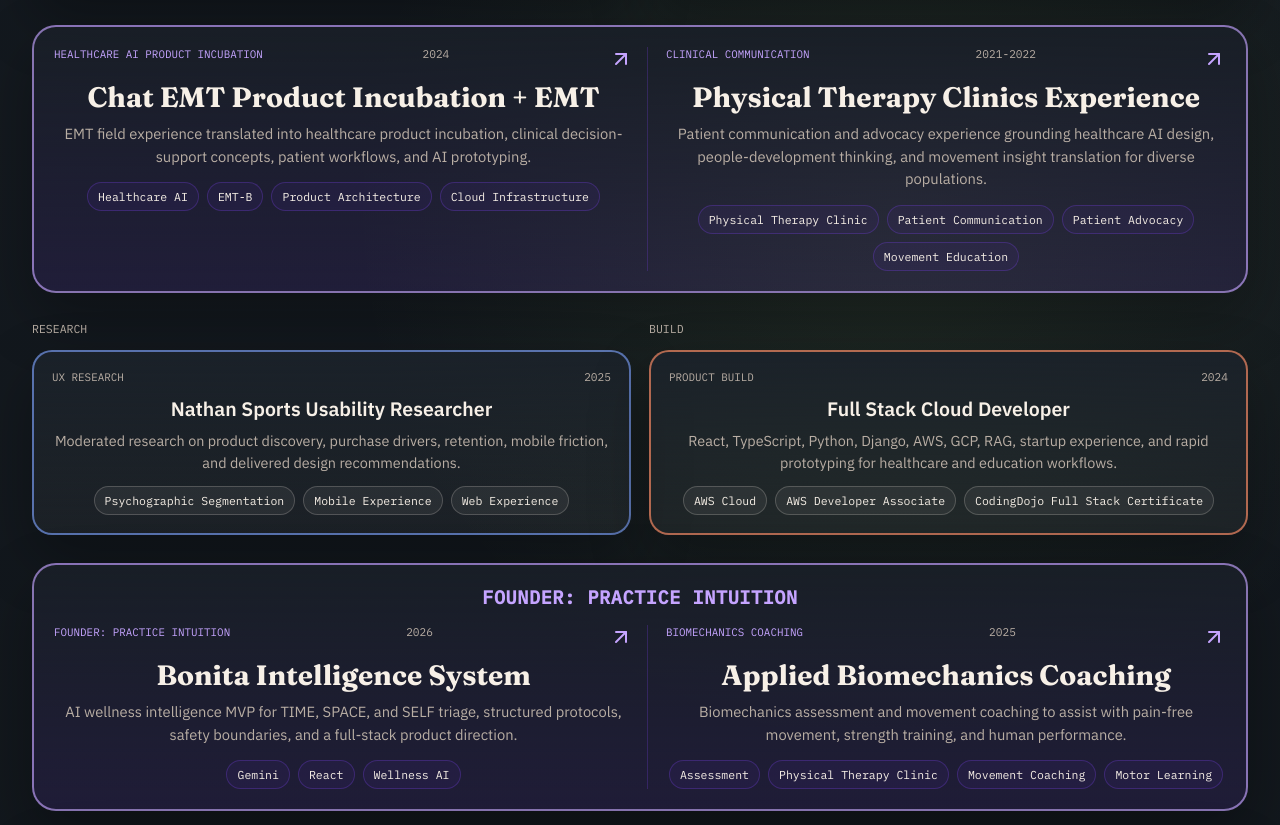
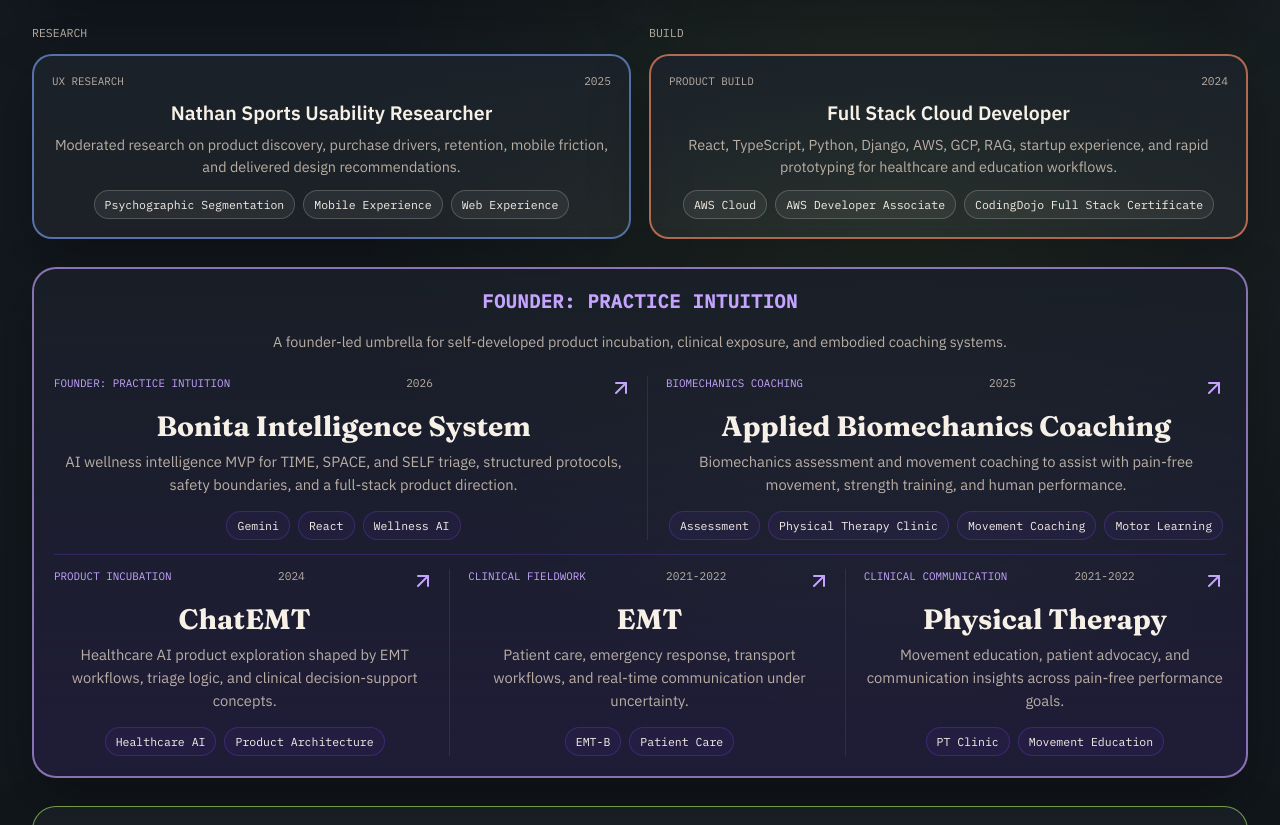
Before and after one commit to codesbyshrey/codesbyshrey.github.io, a plain HTML site: page index.html in a window 1280 px wide. Shown: the part 1532-2357 px from the top of the page. Drawn offline with nearby package versions, Linux system fonts and the light colour scheme.

Commit message:
10.295 Reorganize Practice Intuition homepage section

```diff
--- a/index.html
+++ b/index.html
@@ -727,8 +727,12 @@
             background: linear-gradient(180deg, rgba(25, 31, 39, 0.94), rgba(108, 59, 209, 0.15));
         }
 
+        .split-bar.practice-hub {
+            grid-template-columns: 1fr;
+            text-align: center;
+        }
+
         .band-heading {
-            grid-column: 1 / -1;
             margin: 0 0 2px;
             font-family: 'IBM Plex Mono', monospace;
             font-size: clamp(1.05rem, 1.45vw, 1.35rem);
@@ -736,6 +740,38 @@
             text-transform: uppercase;
             letter-spacing: 0.03em;
             color: var(--purple);
+        }
+
+        .band-subcopy {
+            max-width: 740px;
+            margin: 2px auto 8px;
+            color: var(--muted);
+            font-size: 0.9rem;
+            line-height: 1.55;
+        }
+
+        .practice-main-grid,
+        .practice-clinical-grid {
+            display: grid;
+            gap: 14px;
+        }
+
+        .practice-main-grid {
+            grid-template-columns: repeat(2, minmax(0, 1fr));
+        }
+
+        .practice-clinical-grid {
+            grid-template-columns: repeat(3, minmax(0, 1fr));
+            padding-top: 14px;
+            border-top: 1px solid rgba(108, 59, 209, 0.3);
+        }
+
+        .clinical-panel h3 {
+            font-size: 1.32rem;
+        }
+
+        .clinical-panel p {
+            font-size: 0.86rem;
         }
 
         .split-panel {
@@ -883,6 +919,8 @@
             .foundation-grid.two,
             .card-split,
             .split-bar,
+            .practice-main-grid,
+            .practice-clinical-grid,
             .loops-track,
             .focus-grid {
                 grid-template-columns: 1fr;
@@ -1096,39 +1134,6 @@
                     </div>
                 </div>
 
-                <div class="split-bar purple" aria-label="Healthcare AI and clinical application">
-                    <a class="split-panel" href="/experiences/">
-                        <div class="product-top">
-                            <span class="product-tag">Healthcare AI Product Incubation</span>
-                            <span class="experience-year">2024</span>
-                            <i class="product-arrow" data-lucide="arrow-up-right" size="18"></i>
-                        </div>
-                        <h3>Chat EMT Product Incubation + EMT</h3>
-                        <p>EMT field experience translated into healthcare product incubation, clinical decision-support concepts, patient workflows, and AI prototyping.</p>
-                        <div class="chips">
-                            <span class="chip">Healthcare AI</span>
-                            <span class="chip">EMT-B</span>
-                            <span class="chip">Product Architecture</span>
-                            <span class="chip">Cloud Infrastructure</span>
-                        </div>
-                    </a>
-                    <a class="split-panel" href="/experiences/">
-                        <div class="product-top">
-                            <span class="product-tag">Clinical Communication</span>
-                            <span class="experience-year">2021-2022</span>
-                            <i class="product-arrow" data-lucide="arrow-up-right" size="18"></i>
-                        </div>
-                        <h3>Physical Therapy Clinics Experience</h3>
-                        <p>Patient communication and advocacy experience grounding healthcare AI design, people-development thinking, and movement insight translation for diverse populations.</p>
-                        <div class="chips">
-                            <span class="chip">Physical Therapy Clinic</span>
-                            <span class="chip">Patient Communication</span>
-                            <span class="chip">Patient Advocacy</span>
-                            <span class="chip">Movement Education</span>
-                        </div>
-                    </a>
-                </div>
-
                 <div class="foundation-grid two">
                     <div class="foundation-column">
                         <p class="section-label">Research</p>
@@ -1165,8 +1170,10 @@
                     </div>
                 </div>
 
-                <div class="split-bar purple" aria-label="Practice Intuition digital and coaching systems">
+                <div id="practice-intuition" class="split-bar purple practice-hub" aria-label="Practice Intuition product, coaching, and clinical systems">
                     <h2 class="band-heading">Founder: Practice Intuition</h2>
+                    <p class="band-subcopy">A founder-led umbrella for self-developed product incubation, clinical exposure, and embodied coaching systems.</p>
+                    <div class="practice-main-grid">
                         <a class="split-panel" href="/expression/">
                             <div class="product-top">
                                 <span class="product-tag">Founder: Practice Intuition</span>
@@ -1196,6 +1203,48 @@
                                 <span class="chip">Motor Learning</span>
                             </div>
                         </a>
+                    </div>
+                    <div class="practice-clinical-grid">
+                        <a class="split-panel clinical-panel" href="/experiences/">
+                            <div class="product-top">
+                                <span class="product-tag">Product Incubation</span>
+                                <span class="experience-year">2024</span>
+                                <i class="product-arrow" data-lucide="arrow-up-right" size="18"></i>
+                            </div>
+                            <h3>ChatEMT</h3>
+                            <p>Healthcare AI product exploration shaped by EMT workflows, triage logic, and clinical decision-support concepts.</p>
+                            <div class="chips">
+                                <span class="chip">Healthcare AI</span>
+                                <span class="chip">Product Architecture</span>
+                            </div>
+                        </a>
+                        <a class="split-panel clinical-panel" href="/experiences/">
+                            <div class="product-top">
+                                <span class="product-tag">Clinical Fieldwork</span>
+                                <span class="experience-year">2021-2022</span>
+                                <i class="product-arrow" data-lucide="arrow-up-right" size="18"></i>
+                            </div>
+                            <h3>EMT</h3>
+                            <p>Patient care, emergency response, transport workflows, and real-time communication under uncertainty.</p>
+                            <div class="chips">
+                                <span class="chip">EMT-B</span>
+                                <span class="chip">Patient Care</span>
+                            </div>
+                        </a>
+                        <a class="split-panel clinical-panel" href="/experiences/">
+                            <div class="product-top">
+                                <span class="product-tag">Clinical Communication</span>
+                                <span class="experience-year">2021-2022</span>
+                                <i class="product-arrow" data-lucide="arrow-up-right" size="18"></i>
+                            </div>
+                            <h3>Physical Therapy</h3>
+                            <p>Movement education, patient advocacy, and communication insights across pain-free performance goals.</p>
+                            <div class="chips">
+                                <span class="chip">PT Clinic</span>
+                                <span class="chip">Movement Education</span>
+                            </div>
+                        </a>
+                    </div>
                 </div>
 
                 <a id="systems" class="loops-panel green" href="/about/">
```
Lines whose indentation alone changed are shown as unchanged.
